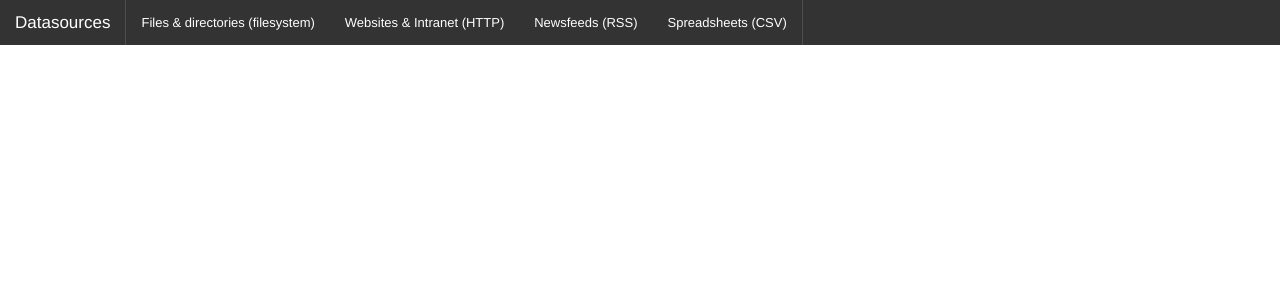
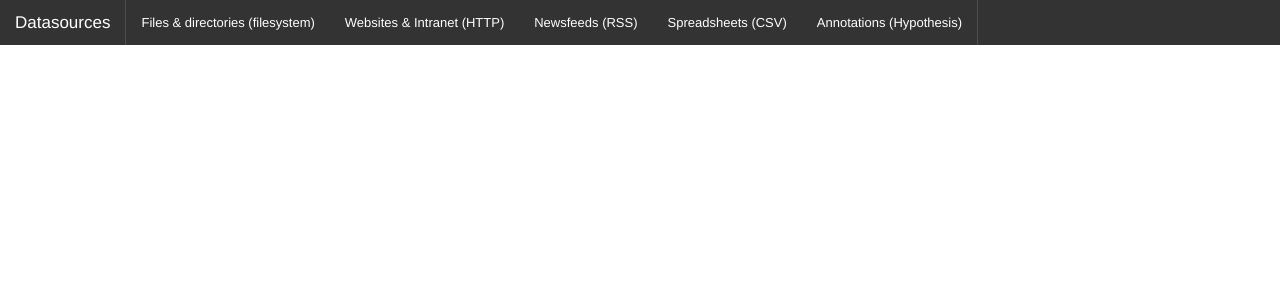
Before and after one commit to opensemanticsearch/open-semantic-search-apps, a Django app: template src/datasources/templates/datasources_base.html in a window 1280 px wide. Shown: the top 300 px of the page. Run offline with Django 3.2, Linux system fonts and the light colour scheme; the template is opened without the code that fills it, so the values that code supplies are empty.

Commit message:
Add Hypothesis ETL UI link to datasources

```diff
--- a/src/datasources/templates/datasources_base.html
+++ b/src/datasources/templates/datasources_base.html
@@ -24,6 +24,7 @@
  <li><a href="{% url 'crawler:index' %}">Websites & Intranet (HTTP)</a></li>
  <li><a href="{% url 'rss_manager:index' %}">Newsfeeds (RSS)</a></li>
  <li><a href="{% url 'csv_manager:index' %}">Spreadsheets (CSV)</a></li>
+ <li><a href="{% url 'hypothesis:index' %}">Annotations (Hypothesis)</a></li>
   <li class="divider"></li>
 
  </ul>
```
